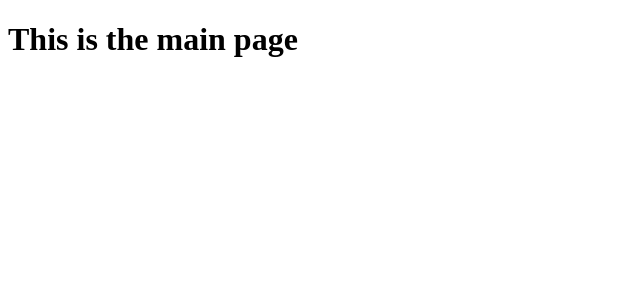
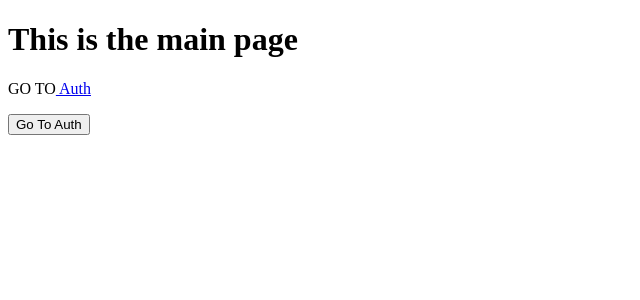
Before and after one commit to safi-alt/Basic-NextJS-App, a Next.js app: page / in a window 1280 px wide. Shown: the top 300 px of the page, without its empty margins (0-640 px from the left). Built offline with nearby package versions, Linux system fonts and the light colour scheme.

Commit message:
Implementing Basic Routing in NextJS app

```diff
--- a/pages/index.js
+++ b/pages/index.js
@@ -1,9 +1,18 @@
 import React from "react";
+import Link from "next/link";
+import Router from "next/router";
 
 const indexPage = () => {
   return (
     <div>
       <h1>This is the main page</h1>
+      <p>
+        GO TO
+        <Link href="/auth">
+          <a> Auth</a>
+        </Link>
+      </p>
+      <button onClick={() => Router.push("/auth")}>Go To Auth</button>
     </div>
   );
 };
```
